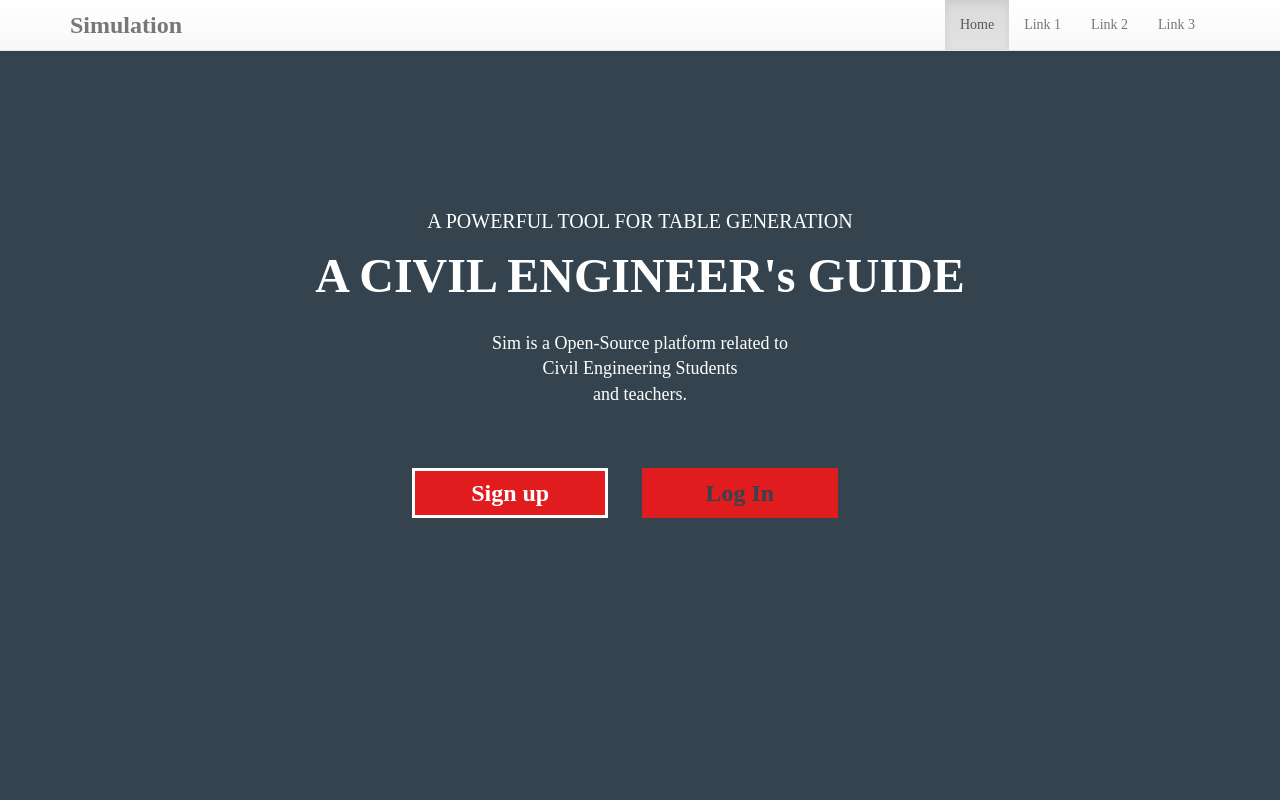
After one commit to amarjeetkapoor1/Sim, a Django app: template Sim_site/Sim/templates/Sim/signin.html in a window 1280 px wide. The commit adds this page. Run offline with Django 3.2, Linux system fonts and the light colour scheme; the template is opened without the code that fills it, so the values that code supplies are empty; some libraries are stand-ins or nearby versions.

Commit message:
Home page designed

```diff
--- /dev/null
+++ b/Sim_site/Sim/templates/Sim/signin.css
@@ -0,0 +1,53 @@
+*{
+	font-family : Ubuntu;
+}
+.container-fluid{
+	background : #34434D;
+	height : 100vh;
+	padding-top : 50px;
+	text-align : center;
+	color : white;
+}
+.navbar-brand{
+	font-size : 24px;
+	color : #1B325F;
+}
+#logIn:hover, #signIn{
+	width : 18%;
+	height : 50px;
+	background : #E01C1F;
+	border-radius : none;
+	border :3px solid white;
+	font-size : 24px;
+	margin-top : 60px;
+	margin-right : 30px;
+	color : white;
+}
+#signIn:hover, #logIn{
+	background : #E01C1F;
+	border : 4px solid #E01C1F;
+	color : #34434D;
+	width : 18%;
+	height : 50px;
+	border-radius : none;
+	font-size : 24px;
+	margin-top : 60px;
+	margin-right : 30px;
+}
+.col-md-12 .indentation{
+	margin : 20vh 80px 0px 80px;
+}
+.indentation #main-line{
+	font-size : 48px;
+}
+.indentation p{
+	margin-top: 0px;
+	margin-bottom: 0px;
+}
+.indentation h2{
+	font-size : 20px;
+}
+.indentation #last-line{
+	font-size : 18px;
+	margin-top : 20px;
+}
--- /dev/null
+++ b/Sim_site/Sim/templates/Sim/signin.html
@@ -0,0 +1,40 @@
+<!DOCTYPE html>
+<html>
+<head>
+	<title>Sim Main</title>
+	<script src="https://maxcdn.bootstrapcdn.com/bootstrap/3.3.6/js/bootstrap.min.js" integrity="sha384-0mSbJDEHialfmuBBQP6A4Qrprq5OVfW37PRR3j5ELqxss1yVqOtnepnHVP9aJ7xS" crossorigin="anonymous"></script>
+		<link rel="stylesheet" href="https://maxcdn.bootstrapcdn.com/bootstrap/3.3.6/css/bootstrap-theme.min.css" integrity="sha384-fLW2N01lMqjakBkx3l/M9EahuwpSfeNvV63J5ezn3uZzapT0u7EYsXMjQV+0En5r" crossorigin="anonymous">
+		<link rel="stylesheet" href="https://maxcdn.bootstrapcdn.com/bootstrap/3.3.6/css/bootstrap.min.css" integrity="sha384-1q8mTJOASx8j1Au+a5WDVnPi2lkFfwwEAa8hDDdjZlpLegxhjVME1fgjWPGmkzs7" crossorigin="anonymous">
+		<link rel="stylesheet" href="style.css" >
+		<script src="https://ajax.googleapis.com/ajax/libs/jquery/1.12.2/jquery.min.js"></script>
+		<link rel="stylesheet" type="text/css" href="signin.css">
+</head>
+<body>
+	<nav class="navbar navbar-default navbar-fixed-top">
+	    <div class="container">
+		    <div class="navbar-header">
+		      <a class="navbar-brand" href="#"><strong>Simulation</strong></a>
+		    </div>
+		    <ul class="nav navbar-nav" id="send-right">
+			    <li class="active"><a href="#">Home</a></li>
+			    <li><a href="#">Link 1</a></li>
+			    <li><a href="#">Link 2</a></li>
+		        <li><a href="#">Link 3</a></li>
+		    </ul>
+	    </div>
+	</nav>
+	<div class="container-fluid">
+		<div class="row">
+			<div class="col-md-12">
+				<div class="indentation">
+					<h2>A POWERFUL TOOL FOR TABLE GENERATION</h2>
+					<p id="main-line"><strong>A CIVIL ENGINEER's GUIDE</strong></p>
+					<p id="last-line">Sim is a Open-Source platform related to<br/> Civil Engineering Students<br/> and teachers.</p>
+					<button type="button" id="signIn"><strong>Sign up</strong></button>
+					<button type="button" id="logIn"><strong>Log In</strong></button>
+				</div>
+			</div>
+		</div>
+	</div>
+</body>
+</html>
--- /dev/null
+++ b/Sim_site/Sim/templates/Sim/style.css
@@ -0,0 +1,66 @@
+.all-links{
+	font-family : sans-serif;
+	font-size : 20px;
+}
+#main-content{
+    margin-top:70px;
+}
+#send-right{
+     float:right;
+}
+#send-right li:hover{
+    border-bottom:2px solid #E01C1F;
+}
+.bt{
+	background-color:#4CAF50;
+    border: none;
+    width:60%;
+    padding-top: 8px ;
+    padding-bottom: 5px ;
+    text-align: center;
+    text-decoration: none;
+    display: inline-block;
+    margin-top:2px;
+    border: 1px solid;
+    border-color: #C0C0C0;
+}
+#all-links .bt:nth-child(even){
+    background:white;
+}
+.bt:nth-child(odd){
+    background:;
+}
+a{
+	color:black;
+}
+h1{
+	font-family:Helvetica Narrow, sans-serif;
+	font-size:300%;
+}
+#buton{
+	background-color:#C0C0C0;
+    border: none;
+    width:60%;
+    padding-top: 2px ;
+    padding-bottom: 2px ;
+    text-align: center;
+    text-decoration: none;
+    display: inline-block;
+    margin-top:2px;
+}
+.bt:hover{
+	background-color:#DCDCDC;
+}
+/* Styles specifically for table.html file*/
+tr:nth-child(even) {
+    background-color : #f2f2f2;
+}
+th{
+    text-align : left;
+    background: #4CAF50;
+}
+th ,td{
+    text-align : left;
+    padding : 15px;
+    border-bottom: 1px solid #ddd;
+}
```
Also changed, not shown: Sim_site/Sim/templates/Sim/table.html (+21 -14 lines).
